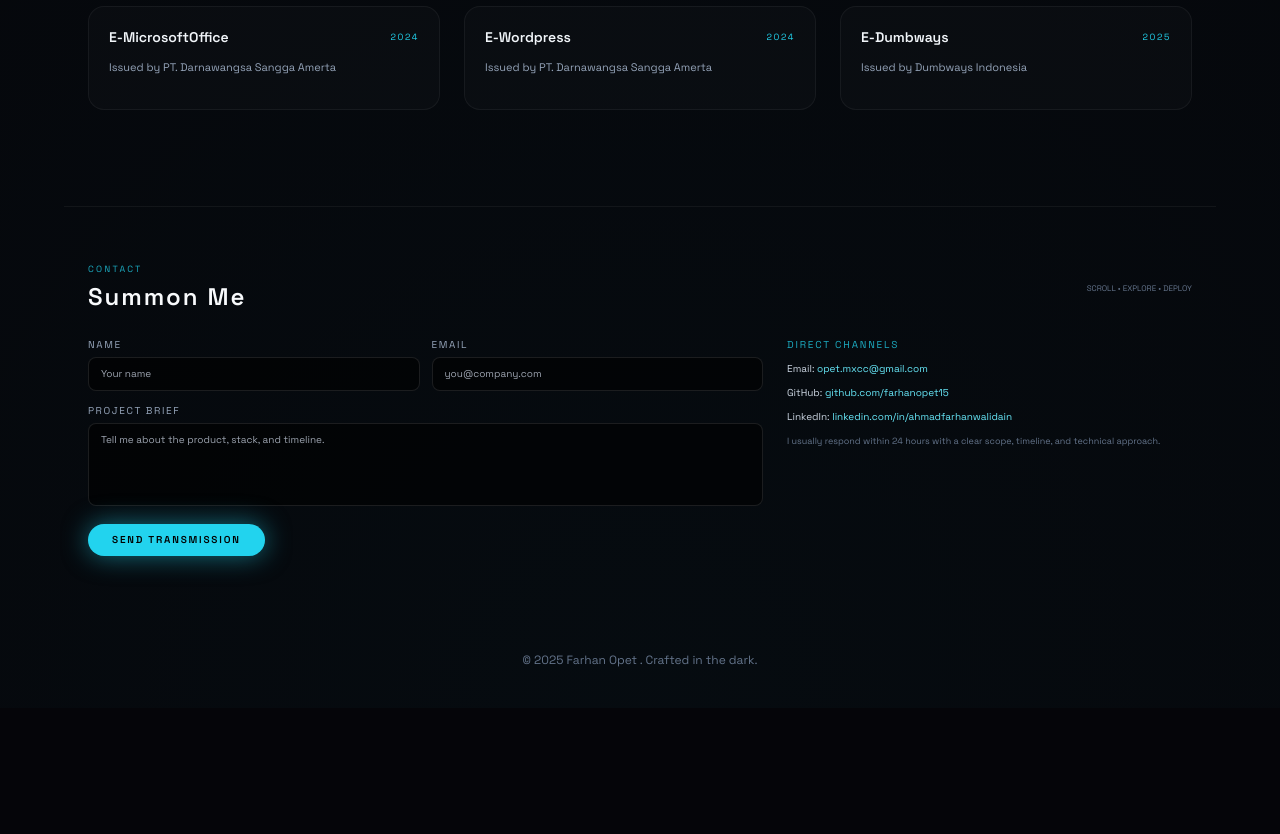
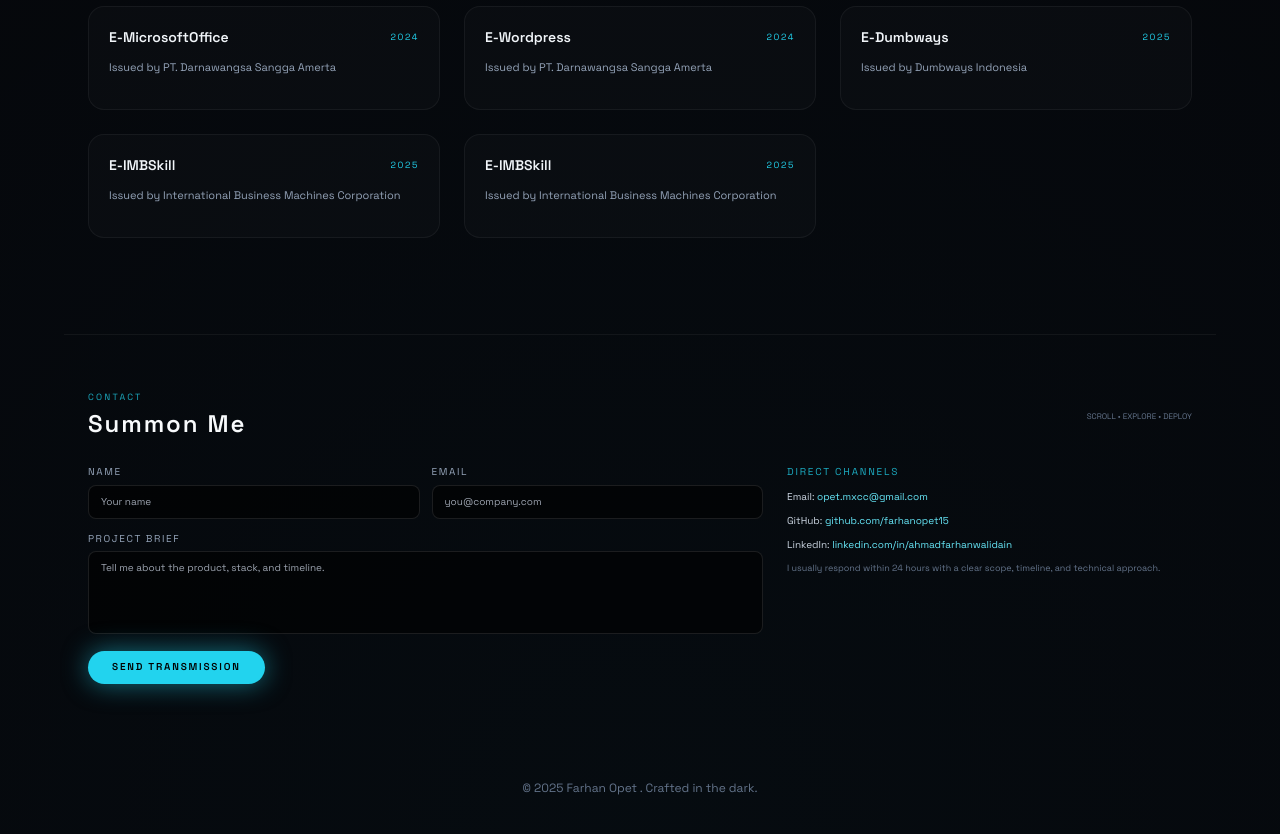
Before and after one commit to farhanopet15/Portfolio, a Next.js app: page / in a window 1280 px wide. Shown: the part 2360-3194 px from the top of the page. Before the commit the page ends 3068 px from the top, so only its background shows below. Built offline with nearby package versions, Linux system fonts and the light colour scheme.

Commit message:
add certificate

```diff
--- a/app/components/CertificatesSection.tsx
+++ b/app/components/CertificatesSection.tsx
@@ -35,6 +35,22 @@ const certificates: Certificate[] = [
     image: "/E-Dumbways.jpg",
     description:
       "Full-stack web development certification focusing on JavaScript, React, Node.js, and deployment workflows — emphasizing modern coding standards, Git collaboration, and scalable app development.",
+  },
+  {
+    title: "E-IMBSkill",
+    issuer: "International Business Machines Corporation",
+    year: "2025",
+    image: "/E-IMBSkill.png",
+    description:
+      "IBM Grenite Models for Software Development",
+  },
+  {
+    title: "E-IMBSkill",
+    issuer: "International Business Machines Corporation",
+    year: "2025",
+    image: "/E-IMBSkill1.png",
+    description:
+      "Use Generate AI for Software Development",
   },
 ];
 
```
Also changed, not shown: public/E-IMBSKill.png (added), public/E-IMBSkill1.png (added).
